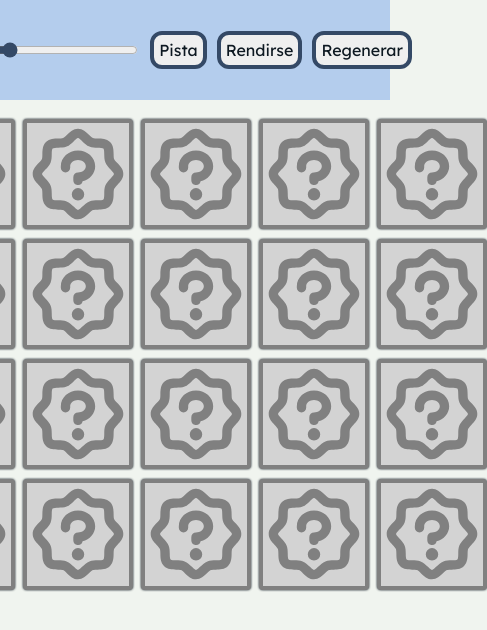
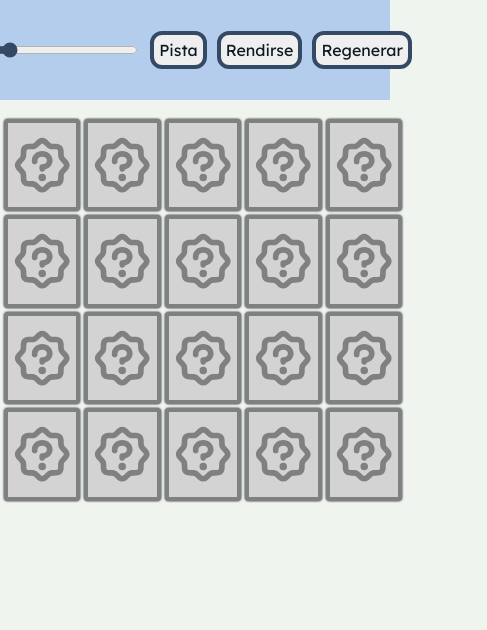
Before and after one commit to damicym/memotest, a React (Vite) app: page / in a window 390 px wide. Shown: the top 630 px of the page, 487 px wide, since content can reach past the window. Built offline with nearby package versions, Linux system fonts and the light colour scheme; a web font is replaced by a local one.

Commit message:
semi responsive, dar vuelta fichas, cambio de id

```diff
--- a/src/components/Ficha.jsx
+++ b/src/components/Ficha.jsx
@@ -1,24 +1,34 @@
 import { PiSealQuestionBold  as HiddenIcon} from "react-icons/pi"
 
-function Ficha({ myKey, pairId, name, Icon, color, status, handleClick }){
+function Ficha({ ficha, handleClick, lockState }){
+    const { id, pairId, name, Icon, color, status } = ficha
     const alphaColor = color.replace('1)', '0.5)')
 
     return (
         <div
-        onClick={() => handleClick(myKey)}
+        onClick={() => handleClick(id)}
         className="ficha"
-        style={!status ? { borderColor: 'gray', backgroundColor: 'lightgray', cursor: 'pointer', filter: 'drop-shadow(0px 0px 1px var(--dark))' } : { borderColor: alphaColor, backgroundColor: 'var(--lightGray)'}}
+        style={ !status ? {
+            borderColor: 'gray',
+            backgroundColor: 'lightgray',
+            filter: 'drop-shadow(0px 0px 1px var(--dark))',
+            cursor: !lockState ? 'pointer' : 'auto'
+        } : {
+                borderColor: alphaColor,
+                backgroundColor: 'var(--lightGray)'
+            }
+        }
         >
             {
             !status
             ? <>
                 <div className="svg-container">
-                    <HiddenIcon color='gray' size='50'></HiddenIcon>
+                    <HiddenIcon color='gray' size='40'></HiddenIcon>
                 </div>
             </>
             : <>
                 <div className="svg-container">
-                    <Icon color={color} size='50'></Icon>
+                    <Icon color={color} size='40'></Icon>
                 </div>
                 <p style={{color: color}}>{name}</p>
             </>
--- a/src/components/Tablero.jsx
+++ b/src/components/Tablero.jsx
@@ -7,40 +7,45 @@ import { inicializarFichas } from '../libs/icons'
 function Tablero({ cantParesAJugar }) {
     const [fichas, setFichas] = useState([])
     const [columns, setColumns] = useState(0)
-    const [fichasTocadas, setFichasTocadas] = useState([])
+    const [lock, setLock] = useState(false)
+
+    const esconderDsps = (a, b) => { // a y b son fichas
+        const waitTime = 1.2 * 1000
+        setTimeout(() => {
+            setFichas(prev => {
+                let next = prev.map(ficha =>
+                ficha.id === a.id || ficha.id === b.id ? { ...ficha, status: 0 } : ficha
+                )
+                return next
+            })
+            setLock(false)
+        }, waitTime)
+    }
 
     const handleClickFicha = key => {
-        setFichasTocadas(prev => {
-            const fichaActual = fichas.find(f => f.myKey === key)
-            if(prev[0]?.myKey === key) return prev
-            let newState = [...prev, fichaActual]
-
-            if(newState.length === 1){
-                newState[0].status = 1
-            } else{
-                if(newState.length === 2){
-                    newState[1].status = 2
-                    if(newState[0].pairId === newState[1].pairId){
-                        newState.forEach(f => f.status = 3)
-                        // return []
-                    } else {
-                        newState.forEach(f => f.status = 0)
-                        // setTimeout(() => {
-                        //     setFichas(prevFichas => {
-                        //         return prevFichas.map(f => {
-                        //         if(f.myKey === newState[0].myKey || f.myKey === newState[1].myKey){
-                        //             return {...f, status: 0}
-                        //         }
-                        //         return f
-                        //         })
-                        //     })
-                        // }, 1500)
-                        // return newState
-                    }
-                    return []
+        if (lock) return // hacer q se cancele animacion
+        const fichaActual = fichas.find(f => f.id === key)
+        if (!fichaActual) return
+        if (fichaActual.status !== 0) return
+        setFichas(prev => {
+            // agregar ficha tocada a 'abiertas'
+            let next = prev.map(ficha => ficha.id === key ? { ...ficha, status: 1 } : ficha)
+            const abiertas = next.filter(f => f.status === 1)
+            // decidir si puso las 2 bien
+            if (abiertas.length === 2){
+                const [a, b] = abiertas
+                if (a.pairId === b.pairId) {
+                    next = next.map(f =>
+                    f.id === a.id || f.id === b.id ? { ...f, status: 2 } : f
+                    )
+                    return next
+                } else {
+                    setLock(true)
+                    esconderDsps(a, b)
+                    return next
                 }
             }
-            return newState
+            return next
         })
     }
 
@@ -50,18 +55,14 @@ function Tablero({ cantParesAJugar }) {
     }, [cantParesAJugar])
 
     return (
-    <section className='tablero' style={{gridTemplateColumns: `repeat(${columns}, max-content)`}}>
+    <section className='tablero' style={{gridTemplateColumns: `repeat(${columns}, minmax(0, min(100px, ${100 / columns}vw)))`}}>
         {
-            fichas.map((ficha, index) => (
+            fichas?.map((ficha, index) => (
                 <Ficha
                     key={index}
-                    myKey={ficha.myKey}
-                    pairId={ficha.pairId}
-                    name={ficha.name}
-                    Icon={ficha.Icon}
-                    color={ficha.color}
-                    status={ficha.status}
+                    ficha={ficha}
                     handleClick={handleClickFicha}
+                    lockState={lock}
                 />
             ))
         }
--- a/src/index.css
+++ b/src/index.css
@@ -16,8 +16,12 @@ body{
 
 .ficha{
   border: 4px solid;
-  width: 100px;
-  height: 100px;
+  /* width: 100px; */
+  /* height: 100px; */
+  width: 100%;
+  height: 100%;
+  max-width: 100%;
+  max-height: 100%;
   padding: 1%;
   border-radius: 4px;
   aspect-ratio: 1/1;
@@ -27,7 +31,7 @@ body{
   flex-direction: column;
   align-items: center;
   justify-content: center;
-
+  padding: 4px;
 }
 
 .svg-container{
@@ -44,22 +48,32 @@ body{
 
 .ficha p{
   font-family: "Knewave", system-ui;
-  /* font-size: 1.2rem; */
   text-align: center;
   margin: 0;
   width: 100%;
-  /* overflow-wrap: break-word; */
-  /* word-break: normal; */
+  max-width: 100%;
+  overflow-wrap: break-word;
+  word-break: normal;
   hyphens: auto;
 
 }
 
 .tablero{
   display: grid;
-  gap: 10px;
+  gap: 20px;
   justify-content: center;
   margin: 1%;
   max-width: 100vw;
+
+  max-height: 100vh;
+  /* width: 100%; */
+  /* height: min-content; */
+
+  /* width: 100%; */
+  /* height: 100%; */
+
+  /* padding: 1%; */
+  /* margin-right: 2%; */
 }
 
 .juego{
--- a/src/libs/icons.js
+++ b/src/libs/icons.js
@@ -37,8 +37,8 @@ export function inicializarFichas(cantParesAJugar) {
         const colorHue = colorSection + colorError + colorOffset
         const colorFinal = `hsla(${colorHue}, 40%, 40%, 1)`
 
-        auxFichas.push({ myKey: keyCounter++, pairId: index, name, Icon, color: colorFinal, status: 0 })
-        auxFichas.push({ myKey: keyCounter++, pairId: index, name, Icon, color: colorFinal, status: 0 })
+        auxFichas.push({ id: keyCounter++, pairId: index, name, Icon, color: colorFinal, status: 0 })
+        auxFichas.push({ id: keyCounter++, pairId: index, name, Icon, color: colorFinal, status: 0 })
     }
     return shuffle(auxFichas)
 }
```
Also changed, not shown: src/todo.txt.
